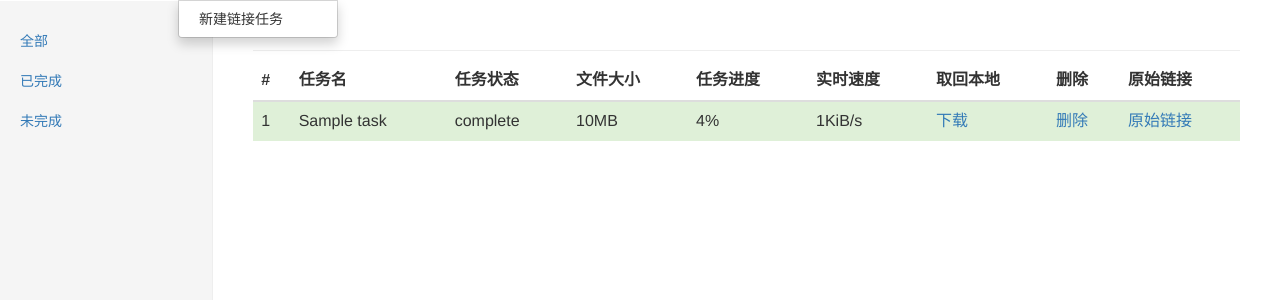
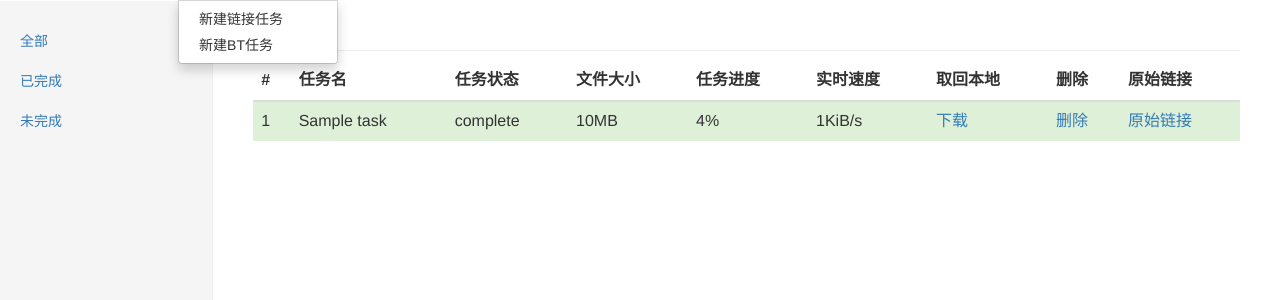
Before and after one commit to yuantailing/download9, a Django app: template mysite/offDown/templates/offDown/index.html in a window 1280 px wide, after a click on "新建任务". Shown: the part 50-350 px from the top of the page. Run offline with Django 3.2, Linux system fonts and the light colour scheme; the template is opened without the code that fills it: values that come from a table or form of the project are taken from there, others are empty; tables that the repository leaves empty hold one stand-in row (values such as "Sample post"); some libraries are stand-ins or nearby versions.

Commit message:
enable BT

```diff
--- a/mysite/offDown/templates/offDown/nav.html
+++ b/mysite/offDown/templates/offDown/nav.html
@@ -18,6 +18,7 @@
               <a href="#" class="dropdown-toggle" data-toggle="dropdown" role="button" aria-haspopup="true" aria-expanded="false">新建任务 <span class="caret"></span></a>
               <ul class="dropdown-menu">
                 <li><a href="#" data-toggle="modal" data-target="#newurlmodal">新建链接任务</a></li>
+                <li><a href="#" data-toggle="modal" data-target="#newtorrentmodal">新建BT任务</a></li>
                 <!--li><a href="{% url 'offDown:new_bytorrent' %}">新建BT任务</a></li-->
               </ul>
             </li>
--- a/mysite/offDown/views.py
+++ b/mysite/offDown/views.py
@@ -423,6 +423,7 @@ def new_bytorrent(request):
     })
 
 def newTorrent2(request):
+    from pyaria2 import DEFAULT_DIR
     if not checkLogin(request):
         return HttpResponseRedirect(reverse('offDown:login'));
     User = Users.objects.get(id=int(request.session['userid']));
```
